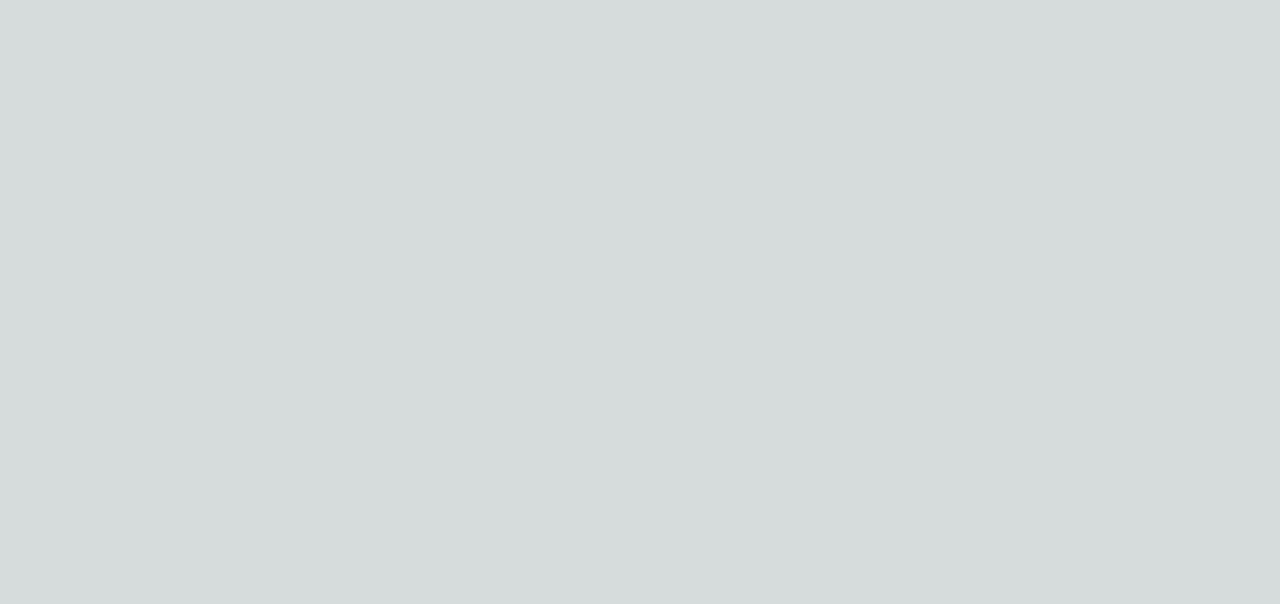
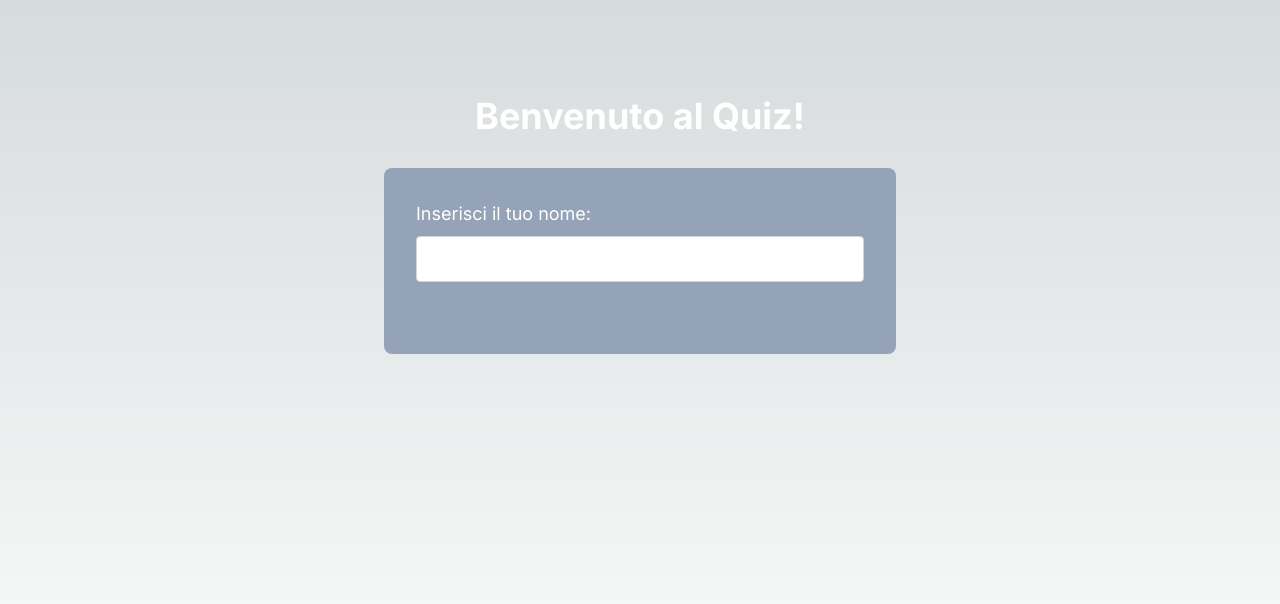
Before and after one commit to AndreaBarberio/MyQuizApp, a Next.js app: page / in a window 1280 px wide. Shown: the top 604 px of the page. Built offline with nearby package versions, Linux system fonts and the light colour scheme.

Commit message:
chore: install axios, node-fetch and update packages due to retrocompatibility
feat: create UserForm, Button components

feat: create index, initialized Quiz Page, Result Page

feat: create utilities file

```diff
--- a/package.json
+++ b/package.json
@@ -13,10 +13,12 @@
     "@typescript-eslint/parser": "^6.10.0",
     "axios": "^1.6.1",
     "next": "^14.0.2",
-    "react": "^18",
-    "react-dom": "^18"
+    "node-fetch": "^3.3.2",
+    "react": "^18.2.0",
+    "react-dom": "^18.2.0"
   },
   "devDependencies": {
+    "@types/axios": "^0.14.0",
     "@types/node": "^20",
     "@types/react": "^18",
     "@types/react-dom": "^18",
--- /dev/null
+++ b/src/app/components/Button.tsx
@@ -0,0 +1,14 @@
+import { IButtonProps } from '@/types/utilities';
+import Link from 'next/link';
+
+const Button = (props: IButtonProps) => {
+	return (
+		<Link href={props.link}>
+			<button className="" title={props.title}>
+				{props.username}
+			</button>
+		</Link>
+	);
+};
+
+export default Button;
--- /dev/null
+++ b/src/app/components/UserForm.tsx
@@ -0,0 +1,35 @@
+// src/components/UserForm.tsx
+import React, { useState } from 'react';
+import Button from './Button';
+
+const UserForm: React.FC = () => {
+	const [name, setNameValue] = useState('');
+
+	const handleNameChange = (event: React.ChangeEvent<HTMLInputElement>) => {
+		setNameValue(event.target.value);
+	};
+
+	const handleFormSubmit = (event: React.FormEvent) => {
+		event.preventDefault();
+		console.log('handleSubmit da fare');
+	};
+
+	return (
+		<div className="flex flex-col items-center justify-center p-8 bg-slate-400 rounded-lg">
+			<form onSubmit={handleFormSubmit} className="w-full max-w-md">
+				<label className="block text-white text-lg mb-4">
+					Inserisci il tuo nome:
+					<input
+						type="text"
+						value={name}
+						onChange={handleNameChange}
+						className="w-full p-2 mt-2 border border-gray-300 rounded focus:outline-none focus:border-blue-500"
+					/>
+				</label>
+				<Button title="Inizia il tuo Quiz" link="/quiz" />
+			</form>
+		</div>
+	);
+};
+
+export default UserForm;
--- a/src/app/layout.tsx
+++ b/src/app/layout.tsx
@@ -1,13 +1,7 @@
-import type { Metadata } from 'next';
 import { Inter } from 'next/font/google';
 import './globals.css';
 
 const inter = Inter({ subsets: ['latin'] });
-
-export const metadata: Metadata = {
-	title: 'Create Next App',
-	description: 'Generated by create next app',
-};
 
 export default function RootLayout({
 	children,
@@ -16,7 +10,7 @@ export default function RootLayout({
 }) {
 	return (
 		<html lang="en">
-			<body className={inter.className}></body>
+			<body className={inter.className}>{children}</body>
 		</html>
 	);
 }
--- a/src/app/page.tsx
+++ b/src/app/page.tsx
@@ -1,7 +1,14 @@
+'use client';
+import Layout from './layout';
+import HomePage from './pages';
+// @react/client
+
 export default function Home() {
-  return (
-    <main className="flex min-h-screen flex-col items-center justify-between p-24">
-
-    </main>
-  )
+	return (
+		<Layout>
+			<main className="flex min-h-screen flex-col items-center justify-between p-24">
+				<HomePage></HomePage>
+			</main>
+		</Layout>
+	);
 }
--- /dev/null
+++ b/src/app/pages/Quiz.tsx
@@ -0,0 +1,9 @@
+const Quiz = () => {
+	return (
+		<>
+			<h1>This is the quiz page</h1>
+		</>
+	);
+};
+
+export default Quiz;
--- /dev/null
+++ b/src/app/pages/Results.tsx
@@ -0,0 +1,9 @@
+const Result = () => {
+	return (
+		<>
+			<h1>This is the Result page</h1>
+		</>
+	);
+};
+
+export default Result;
--- /dev/null
+++ b/src/app/pages/index.tsx
@@ -0,0 +1,14 @@
+// src/app/pages/index.tsx
+import React from 'react';
+import UserForm from '../components/UserForm';
+
+const HomePage: React.FC = () => {
+	return (
+		<div className="flex flex-col items-center justify-center text-white">
+			<h1 className="text-4xl font-bold mb-8">Benvenuto al Quiz!</h1>
+			<UserForm />
+		</div>
+	);
+};
+
+export default HomePage;
--- /dev/null
+++ b/src/types/utilities.ts
@@ -0,0 +1,5 @@
+export interface IButtonProps {
+	title: string;
+	link: string;
+  username?:string;
+}
```
Also changed, not shown: 1 other file (tests, documents, lock files or other folders).
